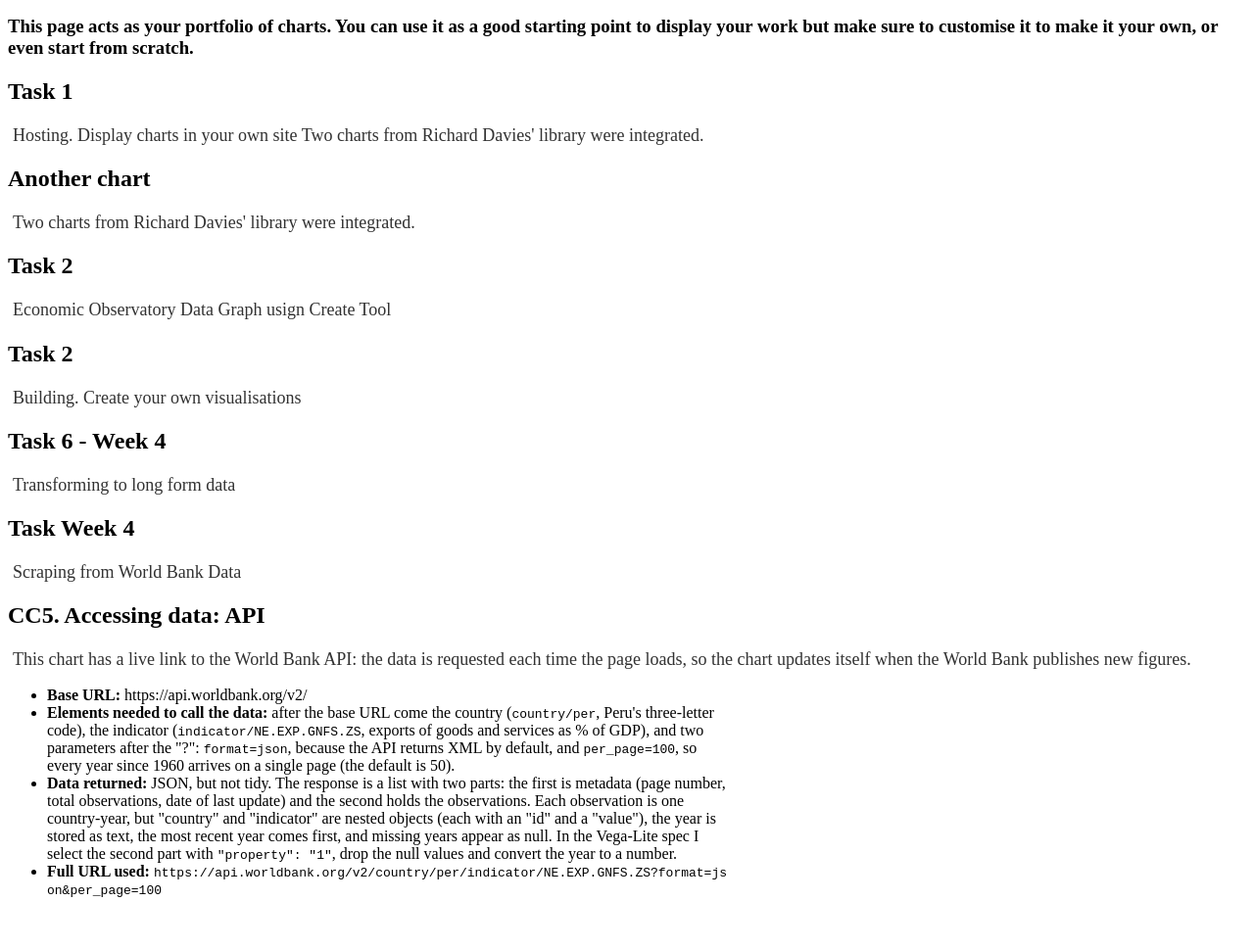
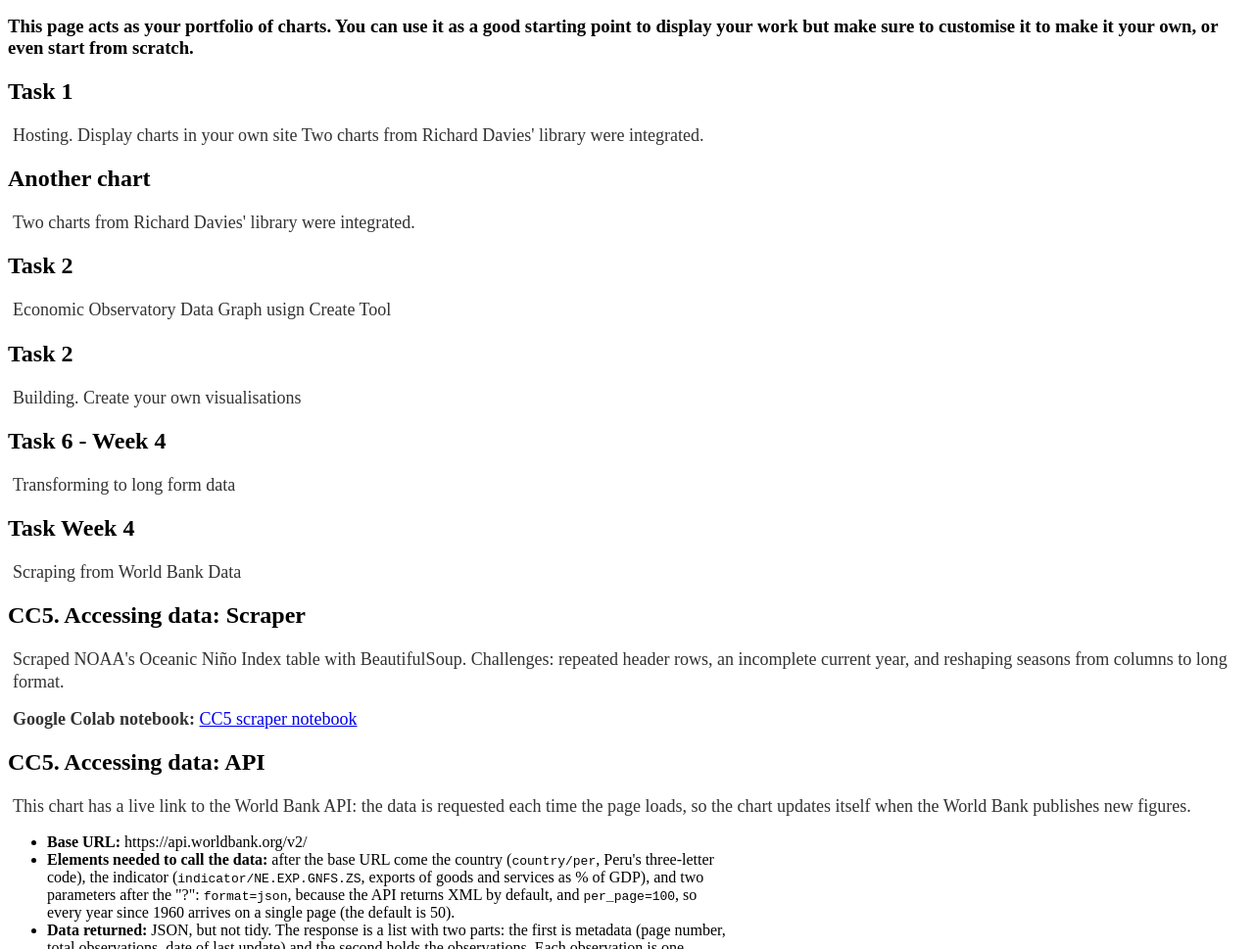
Before and after one commit to valerymaco/valerymaco.github.io, a plain HTML site: page index.html in a window 1280 px wide. Shown: the part 131-1100 px from the top of the page at 98% size. Before the commit the page ends 1064 px from the top, so only its background shows below. Drawn offline with Linux system fonts and the light colour scheme; a script that the page names is missing.

Commit message:
Add files via upload

```diff
--- a/index.html
+++ b/index.html
@@ -134,7 +134,23 @@ if you find that useful -->
         <!-- You'll need to change the id of the figure "<figure id="Location2"... -->
         <!-- ... and add a new variable for the graph spec in the script at the bottom of the page -->
 
+<!-- ===================== CC5. ACCESSING DATA: SCRAPER ===================== -->
+    <section>
+        <div class="chart-description">
+            <h2>CC5. Accessing data: Scraper</h2>
+            <p>
+                Scraped NOAA's Oceanic Niño Index table with BeautifulSoup. Challenges: repeated header rows,
+                an incomplete current year, and reshaping seasons from columns to long format.
+            </p>
+        </div>
 
+        <figure id="LocationScraper"></figure>
+
+        <p>
+            <strong>Google Colab notebook:</strong>
+            <a href="https://colab.research.google.com/drive/1Pv0OccmvPpK4n6MLseKP8LAdqBlkUMA3?usp=sharing">CC5 scraper notebook</a>
+        </p>
+    </section>
             <!-- ===================== CC5. ACCESSING DATA: API ===================== -->
     <section>
         <div class="chart-description">
@@ -204,6 +220,10 @@ if you find that useful -->
         let chartAPI = "apiChart.json";
         vegaEmbed('#LocationAPI', chartAPI)
 
+         // CC5 - Scraper chart: NOAA's El Niño index, scraped in Google Colab
+        let chartScraper = "scraperChart.json";
+        vegaEmbed('#LocationScraper', chartScraper)
+
 
         // We're using the vegaEmbed function to put a graph in the element with id figure_1
         // Do you want to add more graphs?
```
